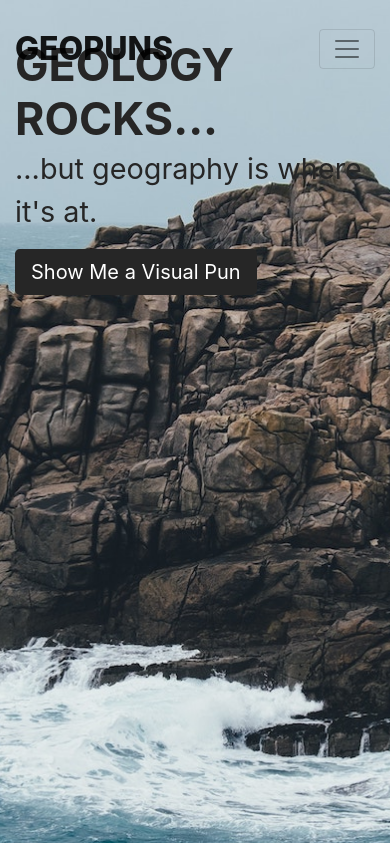
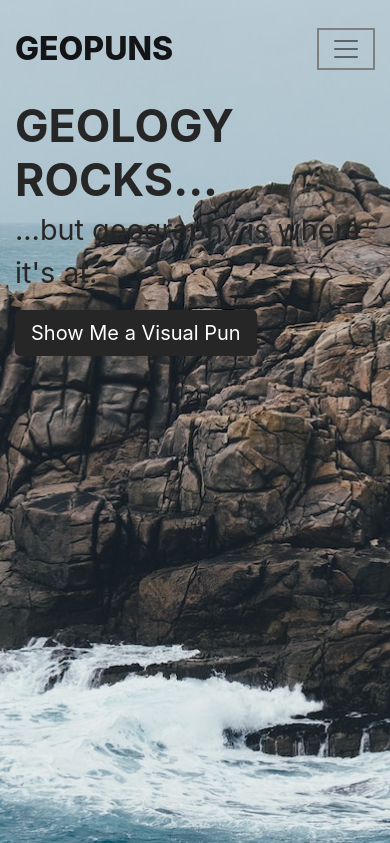
Before and after one commit to meadken/demo-for-mhcid, a PHP site: page /bootstrap-sample.html in a window 390 px wide. Shown: the top 843 px of the page. Run offline with PHP 8.4, Linux system fonts and the light colour scheme; some libraries are stand-ins or nearby versions.

Commit message:
Update bootstrapsamplecss.css
styled nav

```diff
--- a/bootstrapsamplecss.css
+++ b/bootstrapsamplecss.css
@@ -34,13 +34,32 @@ header {
 
 }
 
+
+.navbar-light .navbar-toggler {
+	border: none;
+	color: #fff;
+	border: 2px solid #7f7f7f;
+	border-radius: 0;
+	outline: none;
+}
+
+.navbar-collapse {
+
+}
+
+@media (max-width: 768px) {
+	.banner {
+		padding: 100px 0;
+	}
+
+}
 .banner {
 	position: relative;
 	background: url("images/annie-spratt-79742-unsplash-1500.jpg");
 	min-height: 100vh;
 	background-size: cover;
 	background-position: center;
-	padding: 10% 0 30%;
+	padding: 100px 0;
 }
 
 .banner h2 {
```
